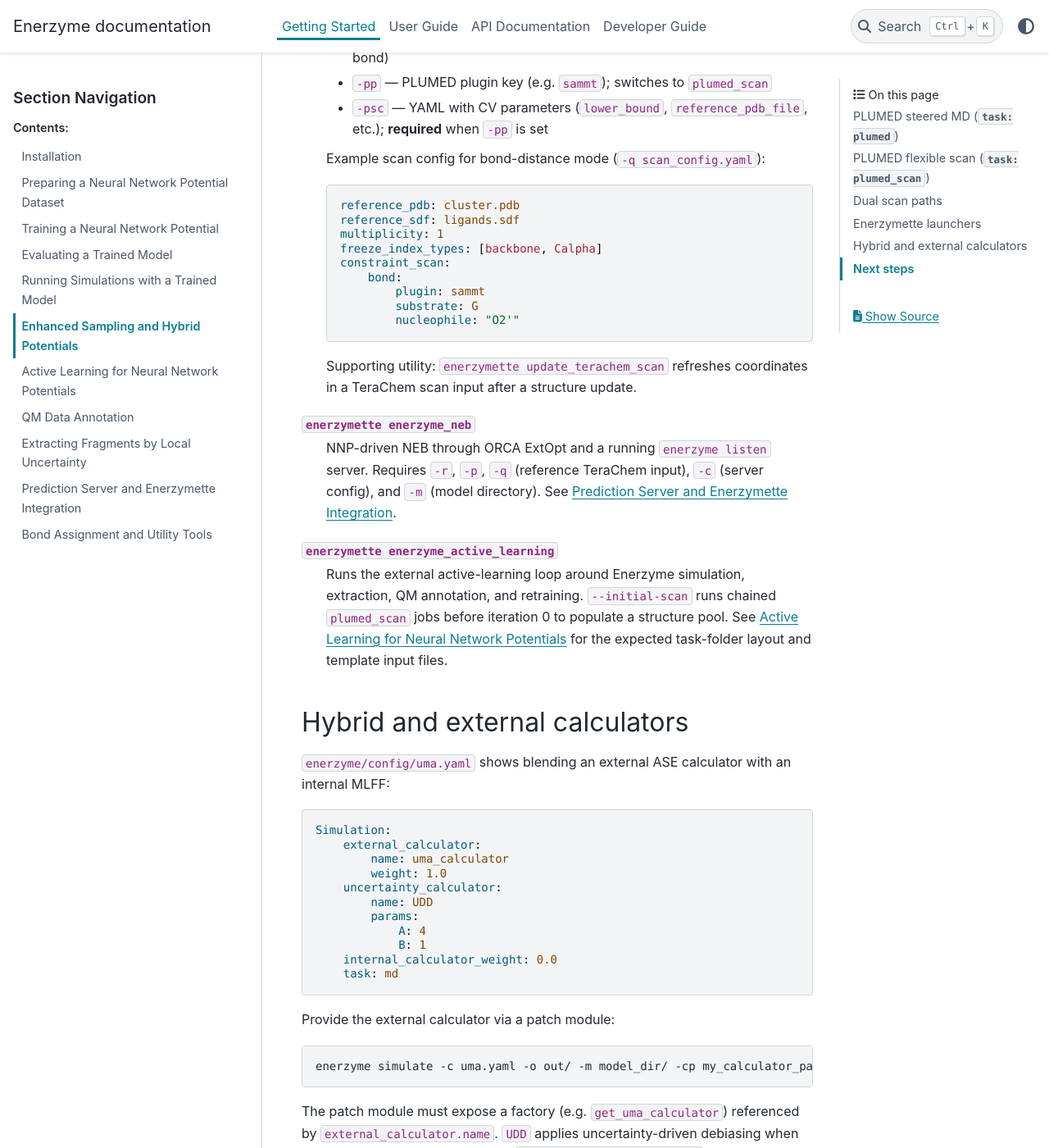
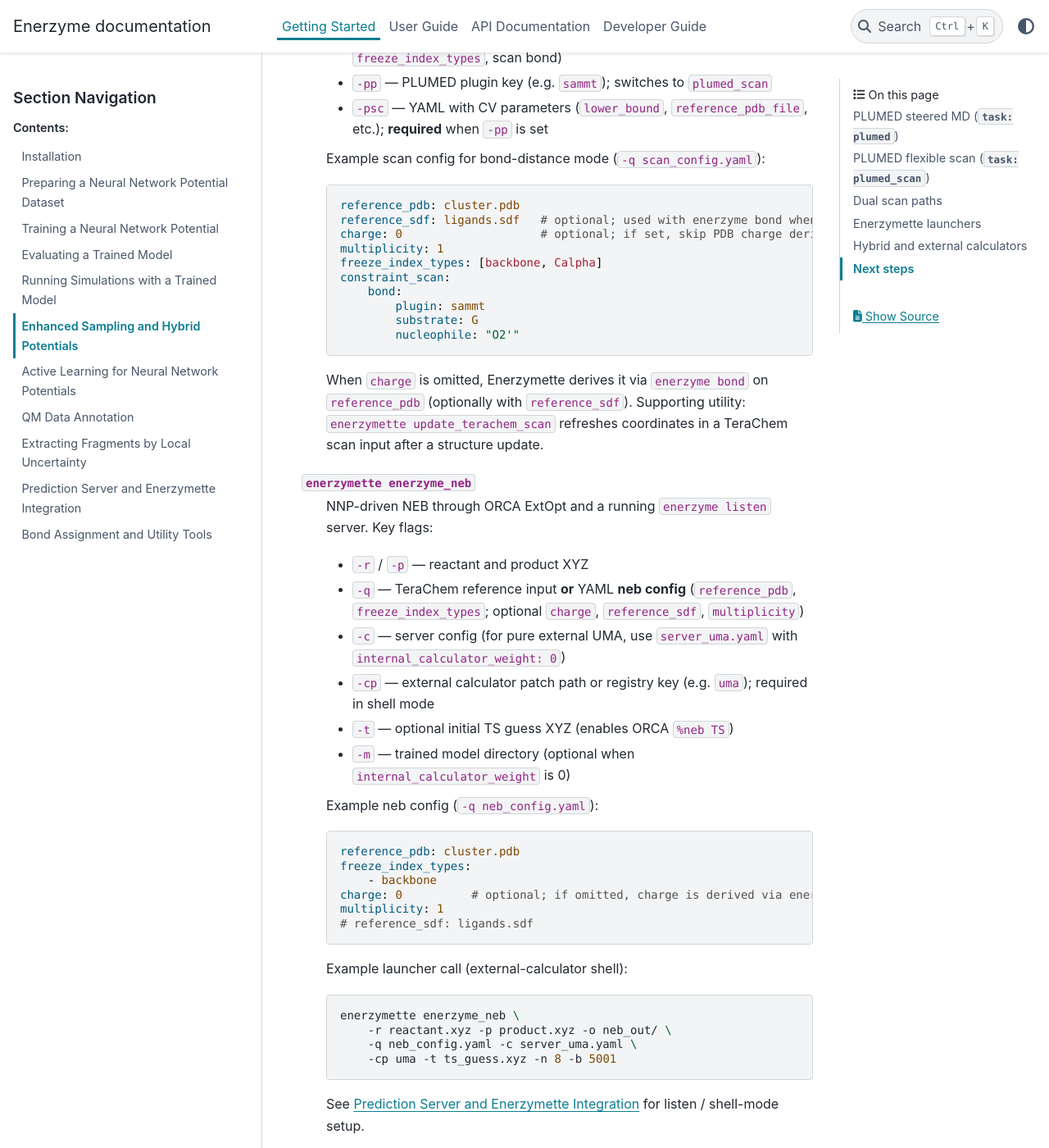
Before and after one commit to Benzoin96485/Enerzyme, a Sphinx documentation site: the page built from docs/getting_started/enhanced_sampling.rst, in a window 1280 px wide and 1400 px high, scrolled down 2668 px. Shown: the whole window at 82% size. Built offline with Sphinx 7.4.7 and the PyData theme 0.15.4, drawn with Linux system fonts in a browser that asks for light colours; pages that are not in the unit, such as notebooks, are missing from menus.

Commit message:
Update documentation for Enerzymette launchers to clarify optional parameters in scan and NEB configurations, including details on charge derivation and YAML structure. Enhance descriptions for TeraChem inputs and PLUMED CV scans.

```diff
--- a/docs/getting_started/active_learning.rst
+++ b/docs/getting_started/active_learning.rst
@@ -394,7 +394,7 @@ Two patterns seed structures before or alongside AL:
 - Per-reaction subdirectories with :code:`reactant_opt.yaml`, :code:`scan.yaml`, :code:`product_opt.yaml`
 - :code:`local_minima/` and :code:`rate_determining_ts/` summaries
 
-For PLUMED CV scans, :code:`-pp` (plugin key) and :code:`-psc` (CV parameter YAML) are both required. For bond-distance scans, :code:`-q` accepts either a TeraChem input or a YAML scan config (see :doc:`enhanced_sampling`).
+For PLUMED CV scans, :code:`-pp` (plugin key) and :code:`-psc` (CV parameter YAML) are both required. For bond-distance scans, :code:`-q` accepts either a TeraChem input or a YAML scan config (optional :code:`charge` skips PDB charge derivation; see :doc:`enhanced_sampling`).
 
 Neither pattern replaces Enerzyme's internal :code:`Trainer.active_learning_params` dataset AL.
 
--- a/docs/getting_started/enhanced_sampling.rst
+++ b/docs/getting_started/enhanced_sampling.rst
@@ -106,7 +106,7 @@ Enerzymette launchers
 :code:`enerzymette enerzyme_scan`
     Flexible bond or PLUMED CV scans. For each elementary reaction: optimize reactant → scan → optimize product → analyze path. Key flags:
 
-    - :code:`-q` — TeraChem input **or** YAML **scan config** (charge, frozen atoms, scan bond)
+    - :code:`-q` — TeraChem input **or** YAML **scan config** (:code:`reference_pdb`, :code:`freeze_index_types`, scan bond)
     - :code:`-pp` — PLUMED plugin key (e.g. :code:`sammt`); switches to :code:`plumed_scan`
     - :code:`-psc` — YAML with CV parameters (:code:`lower_bound`, :code:`reference_pdb_file`, etc.); **required** when :code:`-pp` is set
 
@@ -115,7 +115,8 @@ Enerzymette launchers
     .. code-block:: yaml
 
         reference_pdb: cluster.pdb
-        reference_sdf: ligands.sdf
+        reference_sdf: ligands.sdf   # optional; used with enerzyme bond when charge is omitted
+        charge: 0                    # optional; if set, skip PDB charge derivation
         multiplicity: 1
         freeze_index_types: [backbone, Calpha]
         constraint_scan:
@@ -124,10 +125,39 @@ Enerzymette launchers
                 substrate: G
                 nucleophile: "O2'"
 
-    Supporting utility: :code:`enerzymette update_terachem_scan` refreshes coordinates in a TeraChem scan input after a structure update.
+    When :code:`charge` is omitted, Enerzymette derives it via :code:`enerzyme bond` on :code:`reference_pdb` (optionally with :code:`reference_sdf`). Supporting utility: :code:`enerzymette update_terachem_scan` refreshes coordinates in a TeraChem scan input after a structure update.
 
 :code:`enerzymette enerzyme_neb`
-    NNP-driven NEB through ORCA ExtOpt and a running :code:`enerzyme listen` server. Requires :code:`-r`, :code:`-p`, :code:`-q` (reference TeraChem input), :code:`-c` (server config), and :code:`-m` (model directory). See :doc:`server_and_enerzymette`.
+    NNP-driven NEB through ORCA ExtOpt and a running :code:`enerzyme listen` server. Key flags:
+
+    - :code:`-r` / :code:`-p` — reactant and product XYZ
+    - :code:`-q` — TeraChem reference input **or** YAML **neb config** (:code:`reference_pdb`, :code:`freeze_index_types`; optional :code:`charge`, :code:`reference_sdf`, :code:`multiplicity`)
+    - :code:`-c` — server config (for pure external UMA, use :code:`server_uma.yaml` with :code:`internal_calculator_weight: 0`)
+    - :code:`-cp` — external calculator patch path or registry key (e.g. :code:`uma`); required in shell mode
+    - :code:`-t` — optional initial TS guess XYZ (enables ORCA :code:`%neb TS`)
+    - :code:`-m` — trained model directory (optional when :code:`internal_calculator_weight` is 0)
+
+    Example neb config (:code:`-q neb_config.yaml`):
+
+    .. code-block:: yaml
+
+        reference_pdb: cluster.pdb
+        freeze_index_types:
+            - backbone
+        charge: 0          # optional; if omitted, charge is derived via enerzyme bond
+        multiplicity: 1
+        # reference_sdf: ligands.sdf
+
+    Example launcher call (external-calculator shell):
+
+    .. code-block:: bash
+
+        enerzymette enerzyme_neb \
+            -r reactant.xyz -p product.xyz -o neb_out/ \
+            -q neb_config.yaml -c server_uma.yaml \
+            -cp uma -t ts_guess.xyz -n 8 -b 5001
+
+    See :doc:`server_and_enerzymette` for listen / shell-mode setup.
 
 :code:`enerzymette enerzyme_active_learning`
     Runs the external active-learning loop around Enerzyme simulation, extraction, QM annotation, and retraining. :code:`--initial-scan` runs chained :code:`plumed_scan` jobs before iteration 0 to populate a structure pool. See :doc:`active_learning` for the expected task-folder layout and template input files.
--- a/docs/getting_started/server_and_enerzymette.rst
+++ b/docs/getting_started/server_and_enerzymette.rst
@@ -92,7 +92,9 @@ Relevant launchers:
 | :code:`enerzymette enerzyme_active_learning` | PLUMED steered MD AL iterations    |
 +-----------------------------------+-----------------------------------------------+
 
-:code:`enerzyme_neb` and :code:`enerzyme_scan` start :code:`enerzyme listen` when needed; :code:`enerzyme_active_learning` invokes :code:`enerzyme simulate` directly. See :doc:`enhanced_sampling` for PLUMED plugin details. End-to-end example: :code:`example/NNP4MTase`.
+:code:`enerzyme_neb` and :code:`enerzyme_scan` start :code:`enerzyme listen` when needed; :code:`enerzyme_active_learning` invokes :code:`enerzyme simulate` directly.
+
+For NEB, :code:`-q` may be a TeraChem input or a YAML :code:`neb_config` (:code:`reference_pdb`, :code:`freeze_index_types`; optional :code:`charge`). In external-calculator shell mode, pass the same :code:`-cp` the launcher should forward to :code:`enerzyme listen` (and omit :code:`-m` when :code:`internal_calculator_weight` is 0). Optional :code:`-t` supplies an initial TS guess. See :doc:`enhanced_sampling` for PLUMED plugins, scan/neb YAML examples, and CLI details. End-to-end example: :code:`example/NNP4MTase`.
 
 Architecture sketch
 -------------------
--- a/docs/user_guide/integrations/enerzymette.rst
+++ b/docs/user_guide/integrations/enerzymette.rst
@@ -21,10 +21,10 @@ Main launchers
     Outer AL loop: simulate → predict/extract → annotate → train. Manages a per-task **structure pool** and rewrites YAML each round. See :doc:`/user_guide/workflows/active_learning`.
 
 :code:`enerzymette enerzyme_scan`
-    Chained reaction-coordinate scans (bond-distance or PLUMED CV). Reads system settings from a TeraChem input or a YAML **scan config** (:code:`-q`). PLUMED mode requires :code:`-pp` and :code:`-psc`.
+    Chained reaction-coordinate scans (bond-distance or PLUMED CV). Reads system settings from a TeraChem input or a YAML **scan config** (:code:`-q`: :code:`reference_pdb`, :code:`freeze_index_types`, scan bond; optional :code:`charge` skips :code:`enerzyme bond` charge derivation). PLUMED mode requires :code:`-pp` and :code:`-psc`.
 
 :code:`enerzymette enerzyme_neb`
-    NNP-driven NEB via ORCA ExtOpt and :code:`enerzyme listen`. See :doc:`/getting_started/server_and_enerzymette`.
+    NNP-driven NEB via ORCA ExtOpt and :code:`enerzyme listen`. :code:`-q` accepts a TeraChem reference **or** YAML **neb config** (same freeze/charge pattern as scan). Pass :code:`-cp` for external-calculator shell mode and optional :code:`-t` for an initial TS guess. See :doc:`/getting_started/enhanced_sampling` and :doc:`/getting_started/server_and_enerzymette`.
 
 PLUMED CV plugins
 -----------------
```
Also changed, not shown: docs/getting_started/bond_and_utilities.rst (+12 -6 lines).
